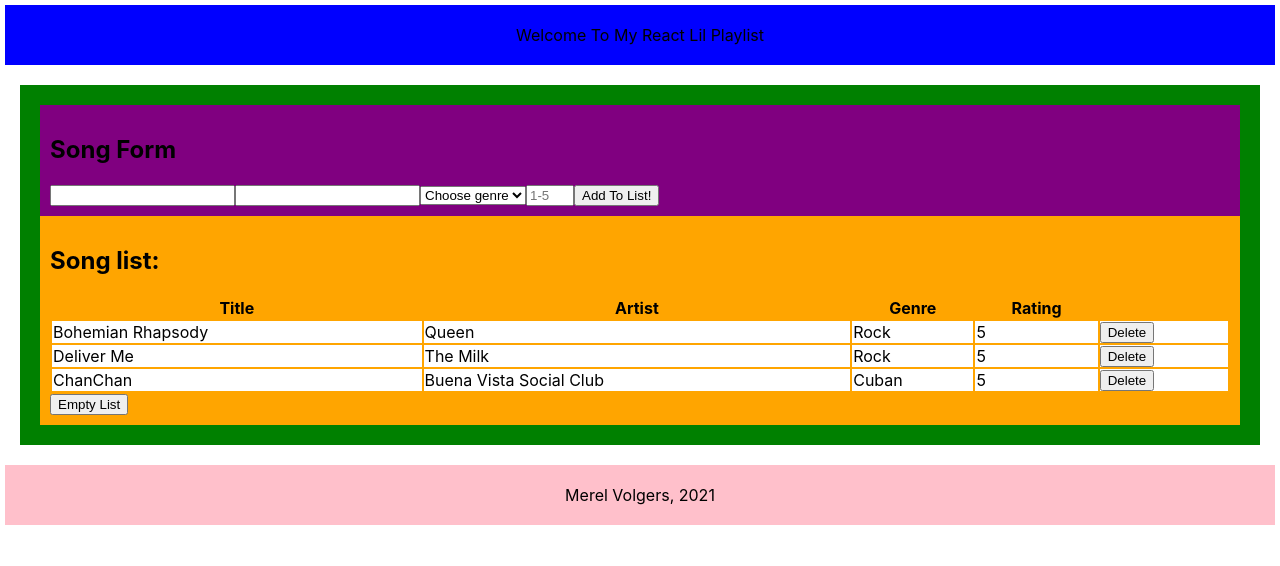
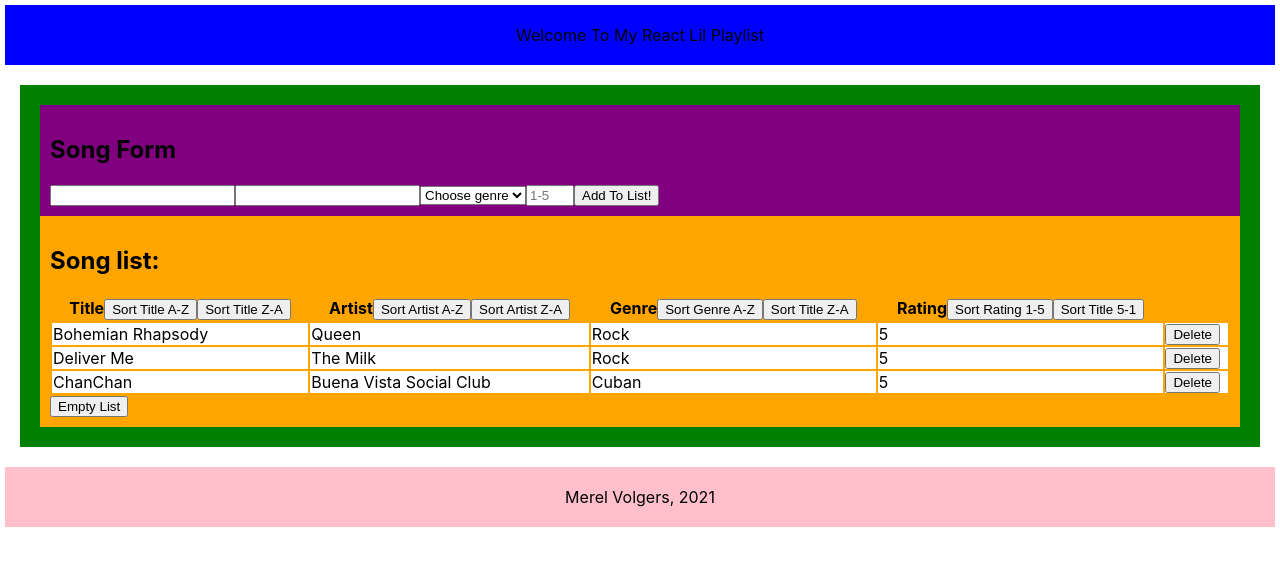
Before and after one commit to MerelVolgers/React-Lil-Playlist, a React (Create React App) app in the folder react-lil-playlist/: page / in a window 1280 px wide. Shown: the top 566 px of the page. Built offline with nearby package versions, Linux system fonts and the light colour scheme.

Commit message:
with sorting buttons

```diff
--- a/react-lil-playlist/src/components/SongList.js
+++ b/react-lil-playlist/src/components/SongList.js
@@ -1,7 +1,7 @@
 import React from "react"
 import SongItem from "./SongItem"
 
-function SongList ({songs, addSong, emptyList, deleteSong}) {
+function SongList ({songs, addSong, emptyList, deleteSong, sortBy, sortOther}) {
 
     const ListSongs = songs ? songs.map (song => (
         <SongItem
@@ -12,6 +12,7 @@ function SongList ({songs, addSong, emptyList, deleteSong}) {
             genre = {song.genre}
             rating = {song.rating}
             deleteSong = {deleteSong}
+            sortBy = {sortBy}
         />
     )) : " "
 
@@ -22,10 +23,21 @@ function SongList ({songs, addSong, emptyList, deleteSong}) {
             <table style={{width: "100%"}}>
 
                 <thead>
-                    <th className="song-row__item"> Title </th>
-                    <th className="song-row__item"> Artist </th>
-                    <th className="song-row__item"> Genre  </th>
-                    <th className="song-row__item"> Rating  </th>
+                    <th className="song-row__item" > Title
+                        <button type="submit" onClick= { () => {sortBy("title")} }> Sort Title A-Z </button>
+                        <button type="submit" onClick= { () => {sortOther("title")} }> Sort Title Z-A </button></th>
+
+                    <th className="song-row__item"> Artist
+                        <button type="submit" onClick= { () => {sortBy("artist")} }> Sort Artist A-Z </button>
+                        <button type="submit" onClick= { () => {sortOther("artist")} }> Sort Artist Z-A </button></th>
+
+                    <th className="song-row__item"> Genre
+                        <button type="submit" onClick= { () => {sortBy("genre")} }> Sort Genre A-Z </button>
+                        <button type="submit" onClick= { () => {sortOther("genre")} }> Sort Title Z-A </button></th>
+
+                    <th className="song-row__item"> Rating
+                        <button type="submit" onClick= { () => {sortBy("rating")} }> Sort Rating 1-5 </button>
+                        <button type="submit" onClick= { () => {sortOther("rating")} }> Sort Title 5-1 </button></th>
                 </thead>
 
                 <tbody>
--- a/react-lil-playlist/src/components/container.js
+++ b/react-lil-playlist/src/components/container.js
@@ -15,6 +15,8 @@ class Container extends Component {
         this.addSong = this.addSong.bind(this)
         this.emptyList = this.emptyList.bind(this)
         this.deleteSong = this.deleteSong.bind(this)
+        this.sortBy = this.sortBy.bind(this)
+        this.sortOther = this.sortOther.bind(this)
     }
 
     addSong = (song) => {
@@ -40,7 +42,36 @@ class Container extends Component {
         })
         this.setState({ songs: updated })
     }
+////////////////// sorting songs by key /////////////////////////////
 
+    sortBy = (key) => {
+        let sortedSongs = [...this.state.songs]
+        sortedSongs.sort( (a,b) => {
+            if (a[key] < b[key]) {
+                return -1
+            }
+            if (a[key] > b[key]) {
+                return 1
+            }
+            return 0
+        })
+        this.setState( {songs:sortedSongs} )
+    }
+
+    sortOther = (key) => {
+        let sortedSongs = [...this.state.songs]
+        sortedSongs.sort( (a,b) => {
+            if (a[key] < b[key]) {
+                return 1
+            }
+            if (a[key] > b[key]) {
+                return -1
+            }
+            return 0
+        })
+        this.setState( {songs:sortedSongs} )
+    }
+///////////////////////////////////////////////////////////////////////
     render() {
         return (
             <div className = "song-container">
@@ -54,6 +85,8 @@ class Container extends Component {
                     addSong={this.addSong}
                     emptyList = {this.emptyList}
                     deleteSong = {this.deleteSong}
+                    sortBy = {this.sortBy}
+                    sortOther = {this.sortOther}
                 />
 
             </div>
```
Also changed, not shown: react-lil-playlist/src/components/SongItem.js (+2 -5 lines).
